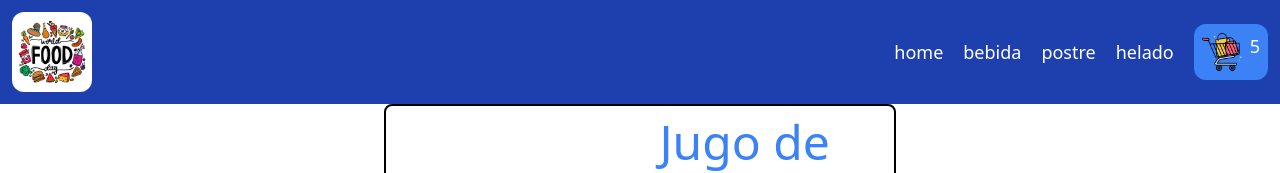
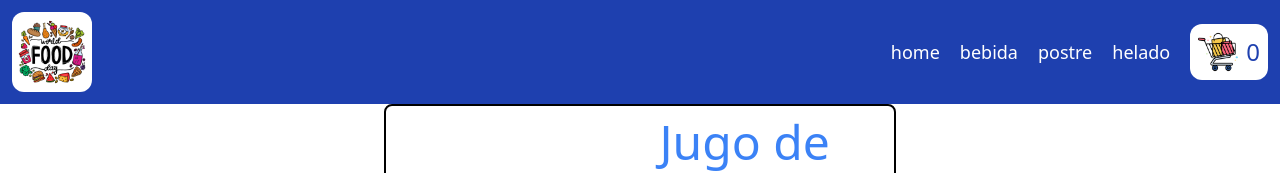
Before and after one commit to leoTechnologyDeveloper/react-ecommerce, a React (Create React App) app: page /item/1 in a window 1280 px wide. Shown: the top 173 px of the page. Built offline with nearby package versions, Linux system fonts and the light colour scheme.

Commit message:
cartontext Functions

```diff
--- a/src/components/CartWidget.jsx
+++ b/src/components/CartWidget.jsx
@@ -1,12 +1,16 @@
-import carrito from "./carrito-de-compras.png"
+import carrito from "./carrito-de-compras.png";
+import { useContext } from "react";
+import { CartContext } from "../contexts/CartContext";
 
 const CartWidget = () => {
+  const { totalProductsInWidget } = useContext(CartContext);
+
   return (
-    <div className='self-center flex gap-2 bg-blue-500 p-2 rounded-xl'>
-        <img src={carrito} alt="imagen carrito" className="w-10" />
-        <p>5</p>
+    <div className="self-center flex gap-2 bg-white p-2 rounded-xl">
+      <img src={carrito} alt="imagen carrito" className="w-10" />
+      <p className="text-2xl my-1 text-blue-800">{totalProductsInWidget}</p>
     </div>
-  )
-}
+  );
+};
 
-export default CartWidget
+export default CartWidget;
--- a/src/contexts/CartContext.jsx
+++ b/src/contexts/CartContext.jsx
@@ -4,27 +4,32 @@ export const CartContext = createContext([]);
 
 export const CartProvider = ({ children }) => {
   const [products, setProducts] = useState([]);
+  const totalProductsInWidget = products.reduce(
+    (acc, item) => acc + item.amount,
+    0
+  );
 
-  const addItem = (producto, amount) =>
-    setProducts((prev) => [...prev, { ...producto, amount }]);
+  // const addItem = (producto, amount) =>
+  //   setProducts((prev) => [...prev, { ...producto, amount }]);
 
-  // const addItem = (producto, amount) => {
-  //   const yaExiste = products.some((item) => item.id === producto.id);
+  const isInCart = (id) => products.some((item) => item.id === id);
 
-  //   if (!yaExiste) {
-  //     setProducts((prev) => [...prev, { ...producto, amount }]);
-  //   } else {
-  //     const productosActualizados = products.map((item) => {
-  //       if (item.id === producto.id)
-  //         return {
-  //           ...item,
-  //           amount: item.amount + amount,
-  //         };
-  //       else return item;
-  //     });
-  //     setProducts(productosActualizados);
-  //   }
-  // };
+  const addItem = (producto, amount) => {
+    // const yaExiste = products.some((item) => item.id === producto.id );
+    if (!isInCart(producto.id)) {
+      setProducts((prev) => [...prev, { ...producto, amount }]);
+    } else {
+      const productosActualizados = products.map((item) => {
+        if (item.id === producto.id)
+          return {
+            ...item,
+            amount: item.amount + amount,
+          };
+        else return item;
+      });
+      setProducts(productosActualizados);
+    }
+  };
 
   const removeItem = (id) => {
     const productsAfterRemovedItem = products.filter((item) => item.id !== id);
@@ -39,7 +44,9 @@ export const CartProvider = ({ children }) => {
   //   const [numClicks, setnumClicks] = useState(1);
 
   return (
-    <CartContext.Provider value={{ addItem, removeItem, clear }}>
+    <CartContext.Provider
+      value={{ addItem, removeItem, clear, totalProductsInWidget }}
+    >
       {children}
     </CartContext.Provider>
   );
```
